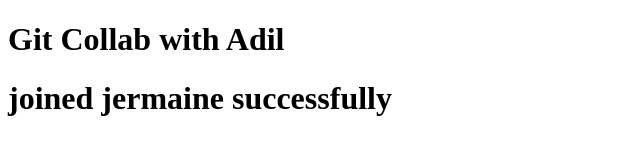
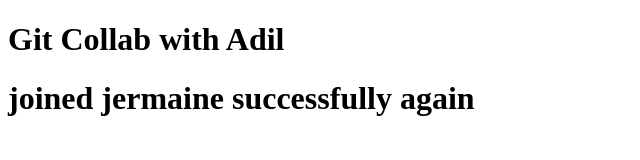
Before and after one commit to TwoJays14/git-collab, a plain HTML site: page index.html in a window 1280 px wide. Shown: the whole page, without its empty margins (0-640 px from the left). Drawn offline with Linux system fonts and the light colour scheme.

Commit message:
attempt2

```diff
--- a/index.html
+++ b/index.html
@@ -7,6 +7,6 @@
   </head>
   <body>
     <h1>Git Collab with Adil</h1>
-    <h1>joined jermaine successfully</h1>
+    <h1>joined jermaine successfully again</h1>
   </body>
 </html>
```
